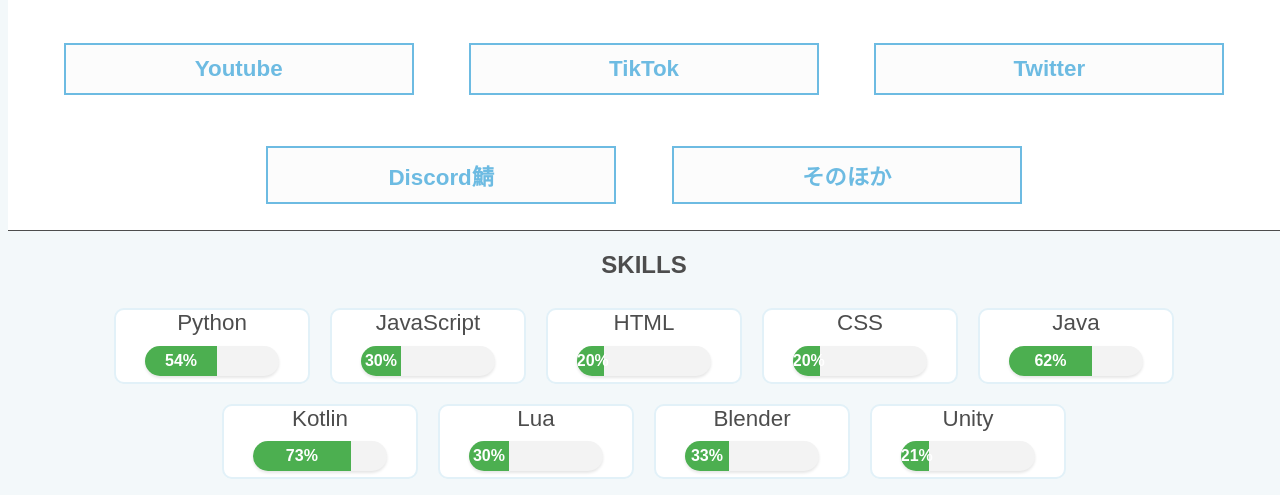
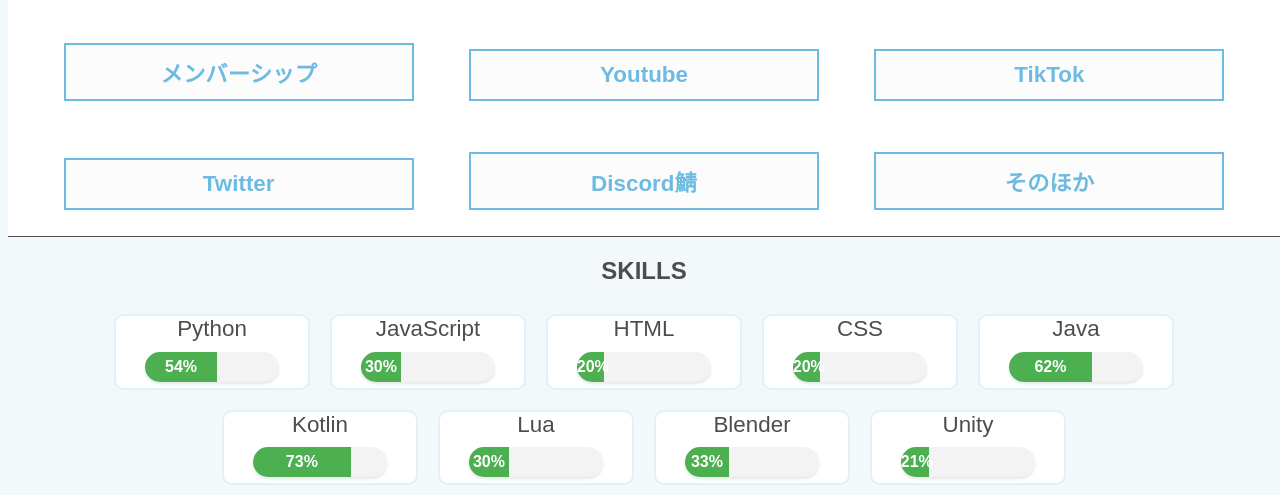
Before and after one commit to r521m4/r521m4.github.io, a plain HTML site: page index.html in a window 1280 px wide. Shown: the part 925-1420 px from the top of the page. Drawn offline with nearby package versions, Linux system fonts and the light colour scheme.

Commit message:
add button
Patreonへ飛ぶためのボタンを追加

```diff
--- a/index.html
+++ b/index.html
@@ -22,6 +22,7 @@
             <div class="links">
                 <h2>LINKS</h2>
                 <div class="buttons">
+                    <button onclick="location.href = 'https://patreon.com/r521m4'"class="btn_Patreon"><span>メンバーシップ</span></button>
                     <button onclick="location.href ='https://www.youtube.com/channel/UCeLfHWkuh1VygBcCW9qIazQ?sub_confirmation=1'" class="btn_youtube"><span>Youtube</span></button>
                     <button onclick="location.href ='https://www.tiktok.com/@r521m4'" class="btn_Amazon"><span>TikTok</span></button>
                     <button onclick="location.href ='https://twitter.com/r521m4'" class="btn_twitter"><span>Twitter</span></button>
```
Also changed, not shown: links.html (+1 -0 lines).
